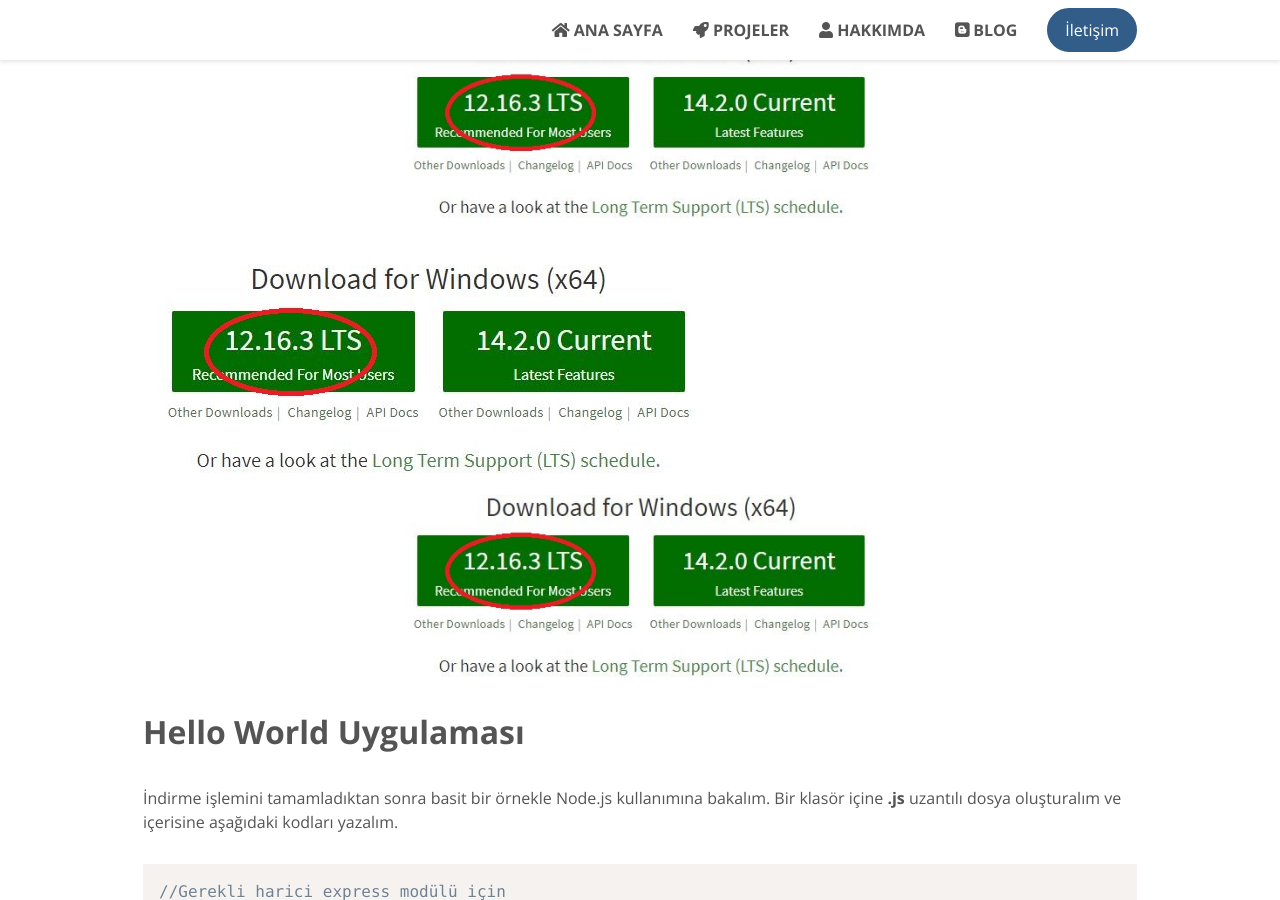
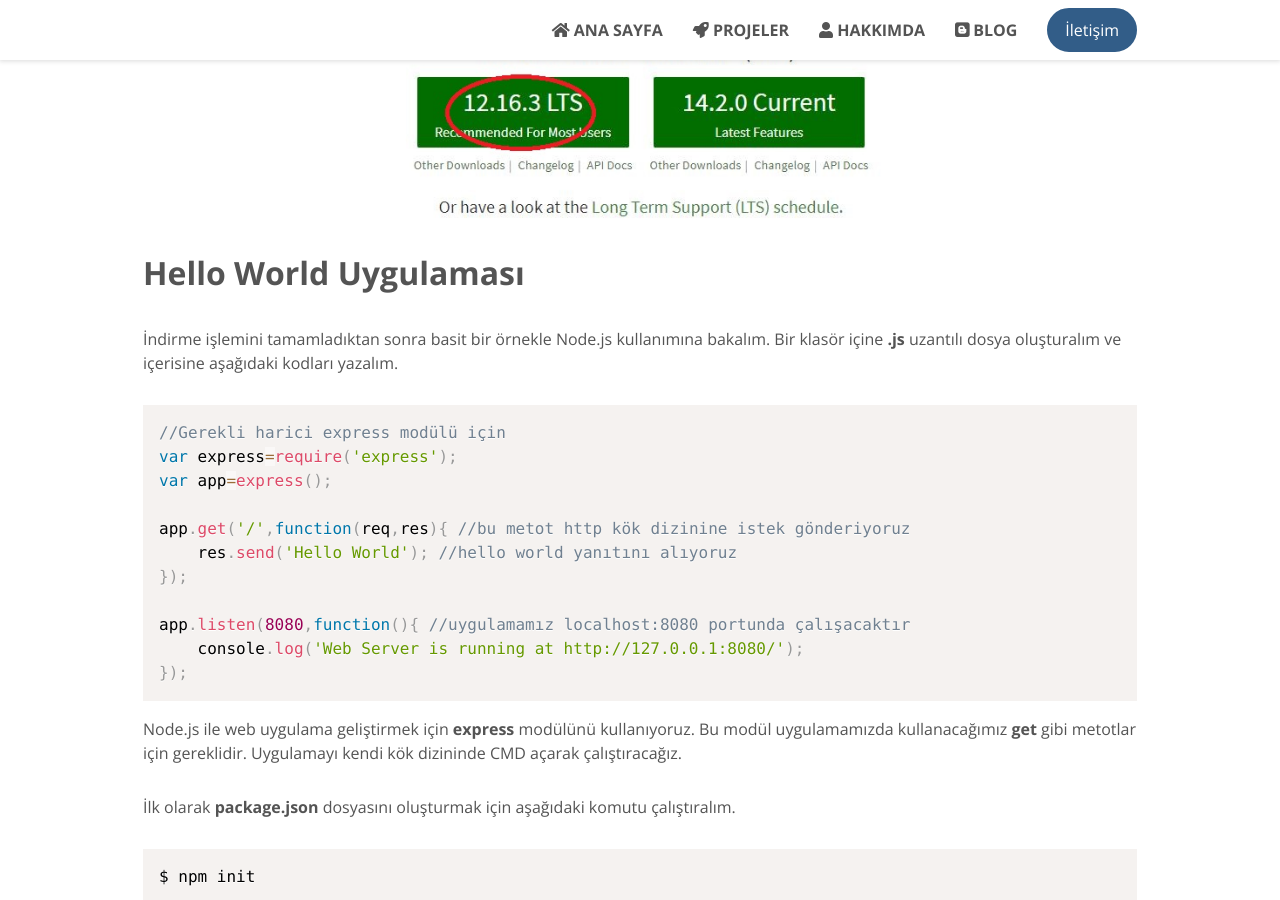
Before and after one commit to shrgrl/shrgrl.github.io, a Jekyll site: the page built from _restApi/index.html, in a window 1280 px wide and 900 px high, scrolled down 645 px. Built offline with Jekyll 4.4.1, drawn with Linux system fonts in a browser that asks for light colours; nearby versions of some CDN libraries; comment, search, counter and statistics services are not loaded.

Commit message:
Update index.html

```diff
--- a/_restApi/index.html
+++ b/_restApi/index.html
@@ -12,13 +12,6 @@
 sağlayan, ağ bağlantılı uygulamalar için geliştirilmiş bir çalıştırma ortamıdır. Bilgisayarımızda Node.js’i edinmek için
 <a href="https://nodejs.org/en/" target="_blank">kendi sitesinden</a> kolayca indirebiliriz.</p>
 <img class="img-blg" src="{{ base }}/assets/images/restApi/node.jpg" alt="node"><br>
-
-
-<img class="aw-zoom" class="img-blg" src="{{ base }}/assets/images/restApi/node.jpg" alt="node"><br>
-
-<img class="img-blg aw-zoom" src="{{ base }}/assets/images/restApi/node.jpg" alt="node"><br>
-
-
 
 <h4><b>Hello World Uygulaması</b></h4>
 <p>İndirme işlemini tamamladıktan sonra basit bir örnekle Node.js kullanımına bakalım. Bir klasör içine <b>.js</b> uzantılı dosya oluşturalım
```
